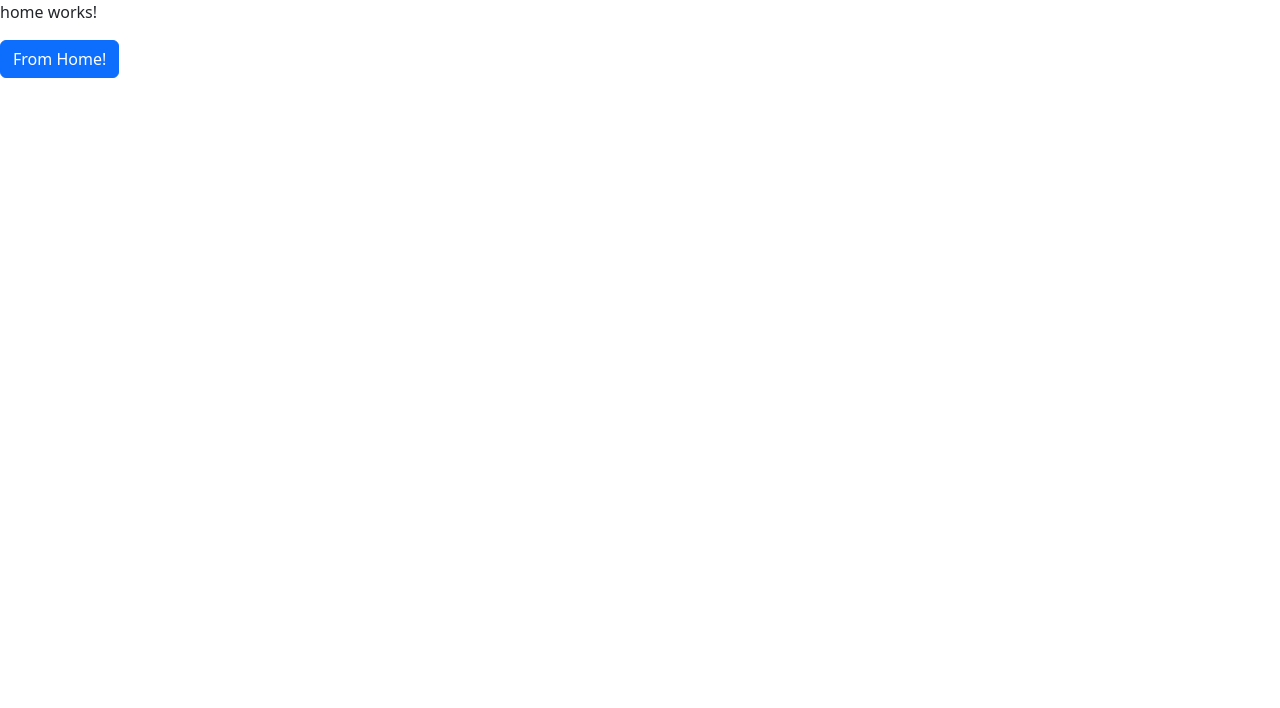
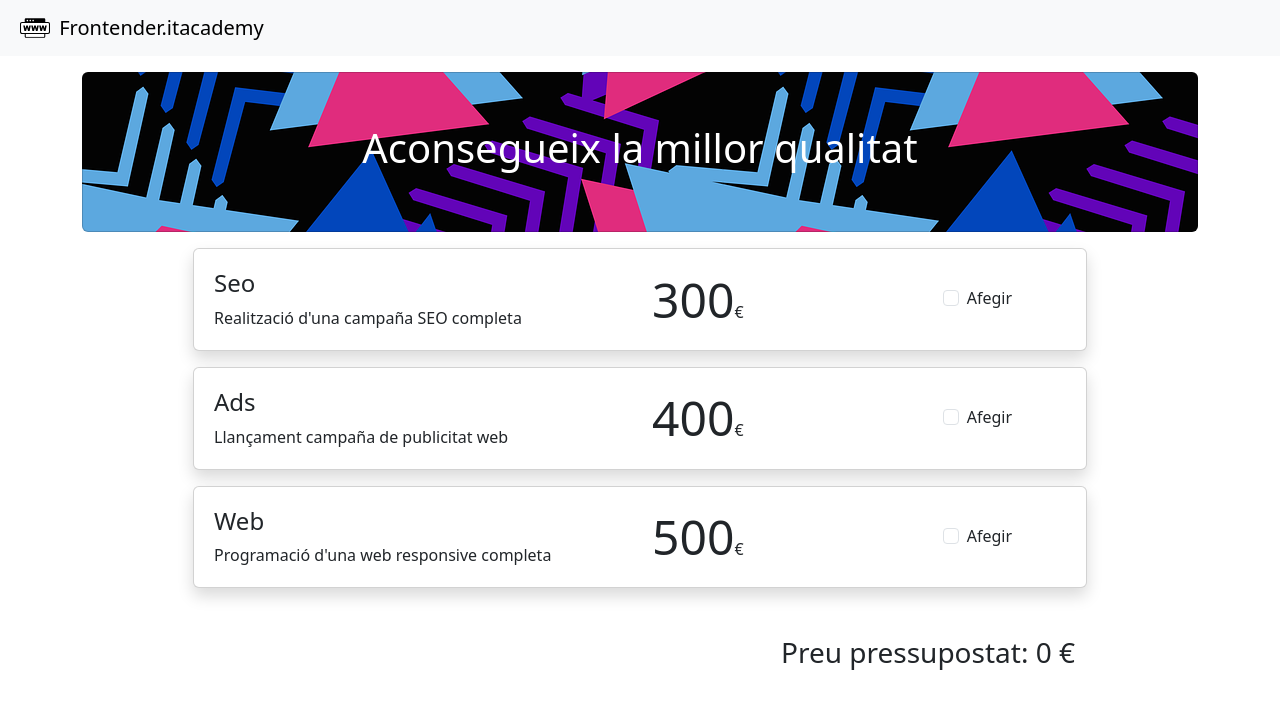
Before and after one commit to mmartincasas/Sprint-6, an Angular app: page / in a window 1280 px wide. Shown: the top 708 px of the page. Built offline with nearby package versions, Linux system fonts and the light colour scheme.

Commit message:
First version of the budget (exercise 1)

```diff
--- a/src/app/components/home/home.component.html
+++ b/src/app/components/home/home.component.html
@@ -1,2 +1,109 @@
-<p>home works!</p>
-<button class="btn btn-primary">From Home!</button>
+<!-- Image and text -->
+<nav class="navbar navbar-light bg-light">
+    <a class="navbar-brand mx-3" href="#">
+      <img src="logo.svg" width="30" height="30" class="d-inline-block align-top mx-1" alt="">
+      Frontender.itacademy
+    </a>
+</nav>
+
+<div class="container mt-3">
+
+    <div class="row">
+        <div class="col">
+            <div class="card card-head-custom">
+                <div class="card-body d-flex justify-content-center align-items-center text-center">
+                    <h1 class="card-title">Aconsegueix la millor qualitat</h1>
+                </div>
+            </div>
+        </div>
+    </div>
+
+    <div class="row justify-content-center">
+
+        <div class="col-10">
+
+            <form [formGroup]="formBudget">
+
+                <div class="card m-3 shadow">
+                    <div class="card-body">
+                        <div class="row align-items-center justify-content-between">
+                            <div class="col-md-5 m-1">
+                                <h4 class="card-title">Seo</h4>
+                                <p class="card-text">Realització d'una campaña SEO completa</p>
+                            </div>
+                            <div class="col-md-3 m-1">
+                                <p class="card-text">
+                                    <span class="display-5"><b>300</b></span><span>€</span>
+                                </p>
+                            </div>
+                            <div class="col-md-2 m-1">
+                                <div class="form-check">
+                                    <input class="form-check-input" type="checkbox" id="seo-check" formControlName="seo" (change)="updateBudget()">
+                                    <label class="form-check-label" for="seo-check">
+                                        Afegir
+                                    </label>
+                                </div>
+                            </div>
+                        </div>
+                    </div>
+                </div>
+
+                <div class="card m-3 shadow">
+                    <div class="card-body">
+                        <div class="row align-items-center justify-content-between">
+                            <div class="col-md-5 m-1">
+                                <h4 class="card-title">Ads</h4>
+                                <p class="card-text">Llançament campaña de publicitat web</p>
+                            </div>
+                            <div class="col-md-3 m-1">
+                                <p class="card-text">
+                                    <span class="display-5"><b>400</b></span><span>€</span>
+                                </p>
+                            </div>
+                            <div class="col-md-2 m-1">
+                                <div class="form-check">
+                                    <input class="form-check-input" type="checkbox" id="ads-check" formControlName="ads" (change)="updateBudget()">
+                                    <label class="form-check-label" for="ads-check">
+                                        Afegir
+                                    </label>
+                                </div>
+                            </div>
+                        </div>
+                    </div>
+                </div>
+
+                <div class="card m-3 shadow">
+                    <div class="card-body">
+                        <div class="row align-items-center justify-content-between">
+                            <div class="col-md-5 m-1">
+                                <h4 class="card-title">Web</h4>
+                                <p class="card-text">Programació d'una web responsive completa</p>
+                            </div>
+                            <div class="col-md-3 m-1">
+                                <p class="card-text">
+                                    <span class="display-5"><b>500</b></span><span>€</span>
+                                </p>
+                            </div>
+                            <div class="col-md-2 m-1">
+                                <div class="form-check">
+                                    <input class="form-check-input" type="checkbox" id="web-check" formControlName="web" (change)="updateBudget()">
+                                    <label class="form-check-label" for="web-check">
+                                        Afegir
+                                    </label>
+                                </div>
+                            </div>
+                        </div>
+                    </div>
+                </div>
+
+                <div class="row text-end mx-3 my-5">
+                    <div class="col">
+                        <h3>Preu pressupostat: {{ totalBudget() }} €</h3>
+                    </div>
+                </div>
+
+            </form>
+
+        </div>
+    </div>
+</div>
--- a/src/app/components/home/home.component.scss
+++ b/src/app/components/home/home.component.scss
@@ -0,0 +1,5 @@
+.card-head-custom{
+    background-image: url(/poligon.png);
+    color: white;
+    height: 10em
+  }
--- a/src/app/components/home/home.component.ts
+++ b/src/app/components/home/home.component.ts
@@ -1,12 +1,52 @@
-import { Component } from '@angular/core';
+import { Component, OnInit, signal } from '@angular/core';
+//import Budget from '../../models/budget';
+import { FormBuilder, FormGroup, FormControl, FormArray, Validators, ReactiveFormsModule} from '@angular/forms'
 
 @Component({
   selector: 'app-home',
   standalone: true,
-  imports: [],
+  imports: [ReactiveFormsModule],
   templateUrl: './home.component.html',
   styleUrl: './home.component.scss'
 })
-export class HomeComponent {
+export class HomeComponent implements OnInit{
+
+  public formBudget: FormGroup = new FormGroup({});
+
+  totalBudget = signal (0);
+
+  ngOnInit(): void {
+    this.initFormBudget();
+  }
+
+  initFormBudget(){
+
+    this.formBudget = new FormGroup ({
+      seo: new FormControl (false),
+      ads: new FormControl (false),
+      web: new FormControl (false)
+    })
+
+  }
+
+  updateBudget(): void {
+    this.calculateBudget(this.formBudget.value);
+  }
+
+  calculateBudget (values: any):number{
+
+    console.log(values);
+
+    let total = 0;
+
+    if (values.seo) total += 300;
+    if (values.ads) total += 400;
+    if (values.web) total += 500;
+
+    this.totalBudget.set(total);
+    return total;
+
+  }
+
 
 }
--- /dev/null
+++ b/src/app/models/budget.ts
@@ -0,0 +1,6 @@
+export default interface Budget {
+    seo: boolean,
+    ads: boolean,
+    web: boolean,
+    totalBudget: number;
+}
```
Also changed, not shown: public/logo.svg (added), public/poligon.png (added).
